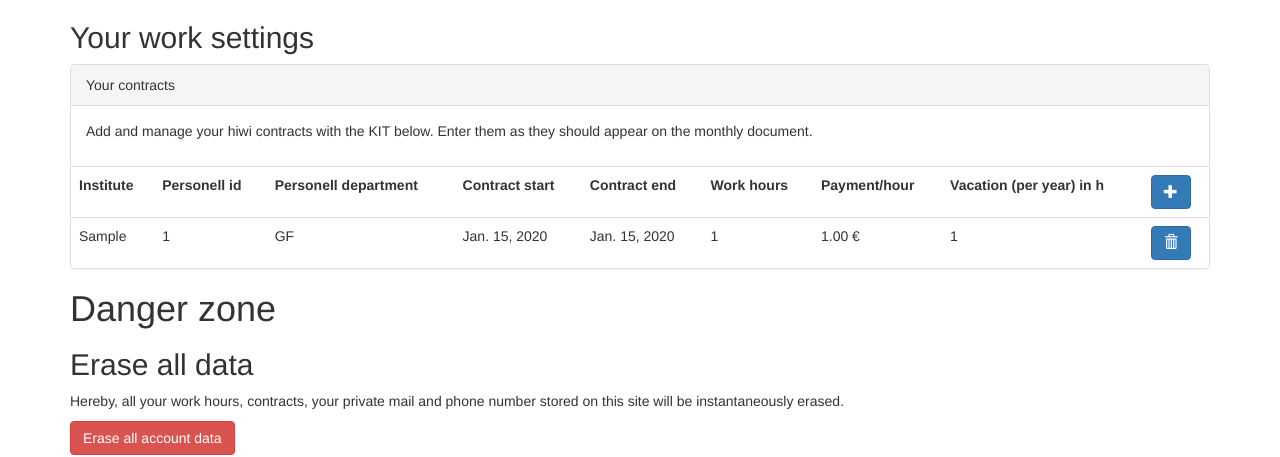
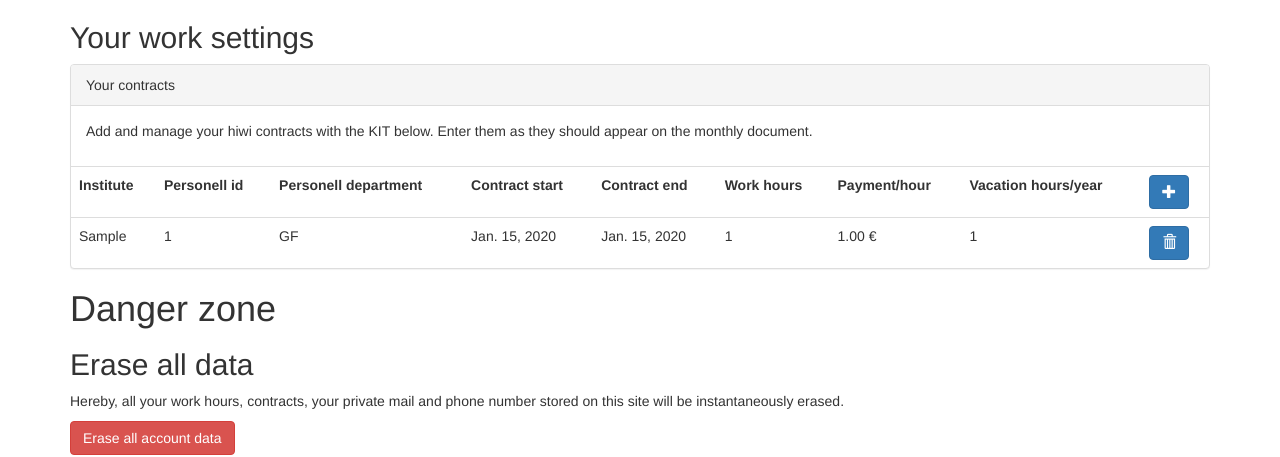
Before and after one commit to janisstreib/hiwi-stunden, a Django app: page /profile/ in a window 1280 px wide. Shown: the part 660-1117 px from the top of the page. Run offline with Django 3.2, Linux system fonts and the light colour scheme; a user stored in the database is signed in; tables that the repository leaves empty hold one stand-in row (values such as "Sample post"); parts of the project's set-up code (start-up, migrations or seed data) failed here and were passed over; some libraries are stand-ins or nearby versions.

Commit message:
UPD: better headingo

```diff
--- a/templates/profile.html
+++ b/templates/profile.html
@@ -50,7 +50,7 @@
   </div>
   <table class="table">
     <tr>
-      <th>Institute</th><th>Personell id</th><th>Personell department</th><th>Contract start</th><th>Contract end</th><th>Work hours</th><th>Payment/hour</th><th>Vacation (per year) in h</th><th><a href="contract/add" class="btn btn-primary"><span class="glyphicon glyphicon-plus" aria-hidden="true"></span></a></th>
+      <th>Institute</th><th>Personell id</th><th>Personell department</th><th>Contract start</th><th>Contract end</th><th>Work hours</th><th>Payment/hour</th><th>Vacation hours/year</th><th><a href="contract/add" class="btn btn-primary"><span class="glyphicon glyphicon-plus" aria-hidden="true"></span></a></th>
     </tr>
     {% for c in user.contract_set.all %}
       <tr>
```
